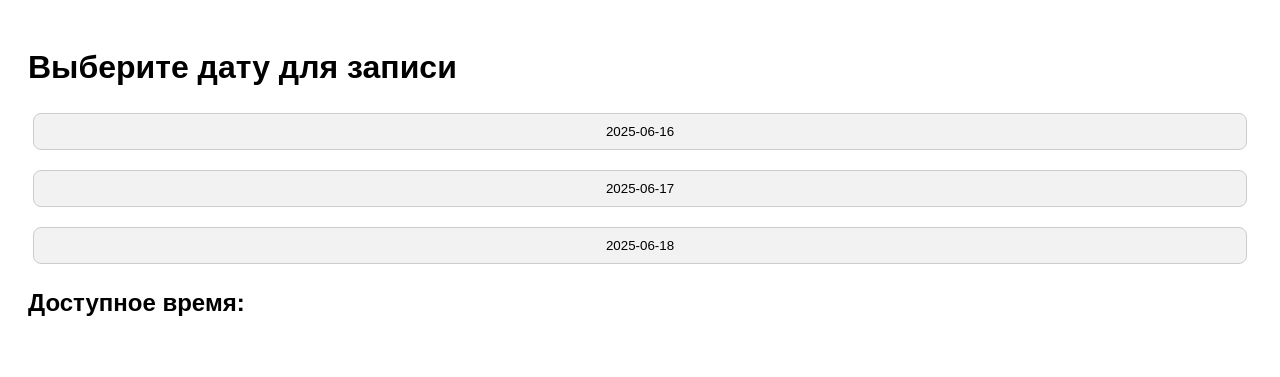
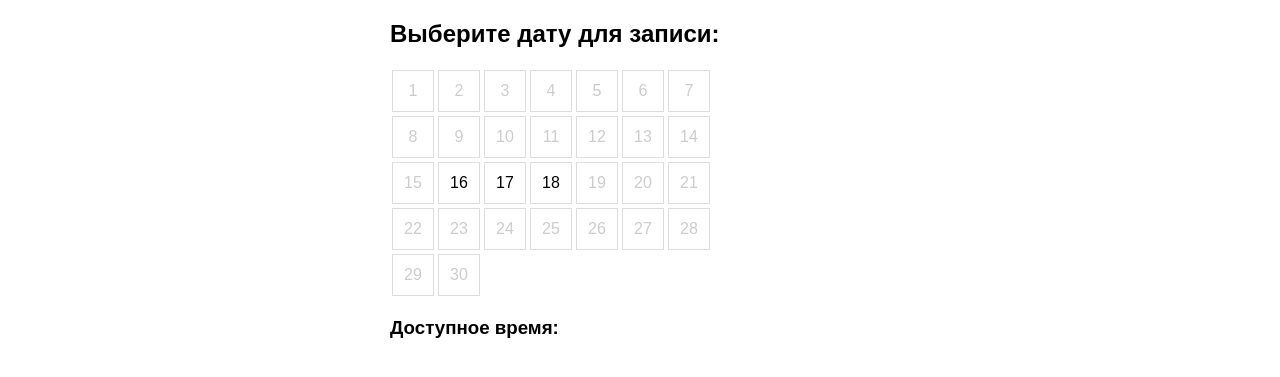
Before and after one commit to nastya-exe/clinic_webapp, a FastAPI app: page / in a window 1280 px wide. Shown: the top 377 px of the page. Run offline with FastAPI, Linux system fonts and the light colour scheme.

Commit message:
Добавила новые изменения

```diff
--- a/main.py
+++ b/main.py
@@ -1,36 +1,63 @@
 from fastapi import FastAPI, Request
-from fastapi.templating import Jinja2Templates
+from fastapi.responses import HTMLResponse
 from fastapi.staticfiles import StaticFiles
 from fastapi.middleware.cors import CORSMiddleware
-from fastapi.responses import JSONResponse
-from fastapi.responses import HTMLResponse
-
+from pydantic import BaseModel
+from typing import List, Dict
+import uvicorn
 
 app = FastAPI()
 
-templates = Jinja2Templates(directory="templates")
-
-# Чтобы фронт (если будет с другого порта) мог обращаться
+# CORS для фронтенда, если нужен
 app.add_middleware(
     CORSMiddleware,
-    allow_origins=["*"],  # на проде сузить список
+    allow_origins=["*"],  # В проде — сузить
     allow_methods=["*"],
     allow_headers=["*"],
 )
 
-# Раздаём статичные файлы (html, js, css)
 app.mount("/static", StaticFiles(directory="static"), name="static")
 
+# Пример расписания — в реале брать из БД!
+SCHEDULE = {
+    "2025-06-16": ["11:00", "12:00", "14:00"],
+    "2025-06-17": ["10:00", "11:00", "15:00"],
+    "2025-06-18": ["10:00", "11:00", "13:00"],
+}
+
+# Храним записи (для примера, в памяти)
+BOOKINGS = {}
+
+class BookingRequest(BaseModel):
+    date: str
+    time: str
+    user_name: str
+
 @app.get("/", response_class=HTMLResponse)
-async def root(request: Request):
-    return templates.TemplateResponse("index.html", {"request": request})
+async def index():
+    with open("templates/index.html", "r", encoding="utf-8") as f:
+        return f.read()
 
-# Пример простого расписания на неделю (по дням)
 @app.get("/api/schedule")
 async def get_schedule():
-    return {
-        "2025-06-16": ["11:00", "12:00", "14:00"],
-        "2025-06-17": ["10:00", "11:00", "15:00"],
-        "2025-06-18": ["10:00", "11:00", "13:00"],
-        # дальше добавь реальные даты из БД
-    }
+    # Возвращаем даты с доступным временем (без занятых слотов)
+    result = {}
+    for date, times in SCHEDULE.items():
+        free_times = [t for t in times if BOOKINGS.get(date, {}).get(t) is None]
+        result[date] = free_times
+    return result
+
+@app.post("/api/book")
+async def book_slot(data: BookingRequest):
+    # Проверяем свободен ли слот
+    if BOOKINGS.get(data.date, {}).get(data.time):
+        return {"success": False, "message": "Это время уже занято"}
+
+    # Записываем
+    if data.date not in BOOKINGS:
+        BOOKINGS[data.date] = {}
+    BOOKINGS[data.date][data.time] = data.user_name
+    return {"success": True, "message": f"Вы записаны на {data.date} в {data.time}"}
+
+if __name__ == "__main__":
+    uvicorn.run(app, host="0.0.0.0", port=8000)
--- a/templates/index.html
+++ b/templates/index.html
@@ -1,32 +1,131 @@
-<!-- static/index.html -->
 <!DOCTYPE html>
 <html lang="ru">
 <head>
-    <meta charset="UTF-8">
-    <title>Запись в клинику</title>
-    <script src="/static/script.js" defer></script>
-    <style>
-        body { font-family: sans-serif; padding: 20px; }
-        .date-button, .time-button {
-            margin: 5px;
-            padding: 10px 15px;
-            border: 1px solid #ccc;
-            background-color: #f2f2f2;
-            cursor: pointer;
-            border-radius: 8px;
-        }
-        .container {
-            display: flex;
-            flex-direction: column;
-            gap: 10px;
-        }
-    </style>
+<meta charset="UTF-8" />
+<title>Запись в клинику</title>
+<style>
+  body { font-family: Arial, sans-serif; max-width: 500px; margin: 20px auto; }
+  #calendar { display: flex; flex-wrap: wrap; max-width: 350px; }
+  .day { width: 40px; height: 40px; border: 1px solid #ddd; margin: 2px;
+         display: flex; justify-content: center; align-items: center; cursor: pointer; }
+  .day.disabled { color: #ccc; cursor: not-allowed; }
+  .day.selected { background-color: #007bff; color: white; }
+  #times { margin-top: 20px; }
+  .time-slot { padding: 5px 10px; margin: 5px; border: 1px solid #007bff; border-radius: 4px; cursor: pointer; display: inline-block; }
+  .time-slot.disabled { border-color: #ccc; color: #ccc; cursor: not-allowed; }
+  #message { margin-top: 20px; font-weight: bold; }
+</style>
 </head>
 <body>
-    <h1>Выберите дату для записи</h1>
-    <div id="dates" class="container"></div>
 
-    <h2>Доступное время:</h2>
-    <div id="times" class="container"></div>
+<h2>Выберите дату для записи:</h2>
+<div id="calendar"></div>
+
+<h3>Доступное время:</h3>
+<div id="times"></div>
+
+<div id="message"></div>
+
+<script>
+const calendarEl = document.getElementById('calendar');
+const timesEl = document.getElementById('times');
+const messageEl = document.getElementById('message');
+
+let schedule = {};
+let selectedDate = null;
+
+// Показываем календарь на июнь 2025 для примера
+const year = 2025;
+const month = 5; // июнь, в JS месяцы 0-based (0 - январь)
+
+// Получаем количество дней в месяце
+function daysInMonth(y, m) {
+    return new Date(y, m + 1, 0).getDate();
+}
+
+// Загружаем расписание с сервера
+async function loadSchedule() {
+    const res = await fetch('/api/schedule');
+    schedule = await res.json();
+    renderCalendar();
+}
+
+// Рисуем календарь с активными/неактивными днями
+function renderCalendar() {
+    calendarEl.innerHTML = '';
+    const daysCount = daysInMonth(year, month);
+    for (let d = 1; d <= daysCount; d++) {
+        const dateStr = `${year}-${String(month+1).padStart(2,'0')}-${String(d).padStart(2,'0')}`;
+        const dayEl = document.createElement('div');
+        dayEl.className = 'day';
+
+        if (schedule[dateStr] && schedule[dateStr].length > 0) {
+            dayEl.textContent = d;
+            dayEl.onclick = () => {
+                selectedDate = dateStr;
+                highlightSelectedDay();
+                renderTimes();
+                messageEl.textContent = '';
+            };
+        } else {
+            dayEl.textContent = d;
+            dayEl.classList.add('disabled');
+        }
+
+        calendarEl.appendChild(dayEl);
+    }
+}
+
+// Выделяем выбранный день
+function highlightSelectedDay() {
+    [...calendarEl.children].forEach(child => {
+        if (child.textContent === String(parseInt(selectedDate.slice(-2)))) {
+            child.classList.add('selected');
+        } else {
+            child.classList.remove('selected');
+        }
+    });
+}
+
+// Показываем слоты для выбранной даты
+function renderTimes() {
+    timesEl.innerHTML = '';
+    if (!selectedDate) return;
+
+    const times = schedule[selectedDate] || [];
+    times.forEach(t => {
+        const slotEl = document.createElement('div');
+        slotEl.className = 'time-slot';
+        slotEl.textContent = t;
+        slotEl.onclick = () => bookSlot(t);
+        timesEl.appendChild(slotEl);
+    });
+
+    if(times.length === 0){
+        timesEl.textContent = 'Свободных слотов нет';
+    }
+}
+
+// Отправляем запись на сервер
+async function bookSlot(time) {
+    const userName = prompt('Введите ваше имя для записи');
+    if (!userName) return;
+
+    const res = await fetch('/api/book', {
+        method: 'POST',
+        headers: {'Content-Type': 'application/json'},
+        body: JSON.stringify({date: selectedDate, time: time, user_name: userName})
+    });
+    const data = await res.json();
+    messageEl.textContent = data.message;
+    if(data.success){
+        await loadSchedule();
+        renderTimes();
+    }
+}
+
+loadSchedule();
+</script>
+
 </body>
 </html>
```
